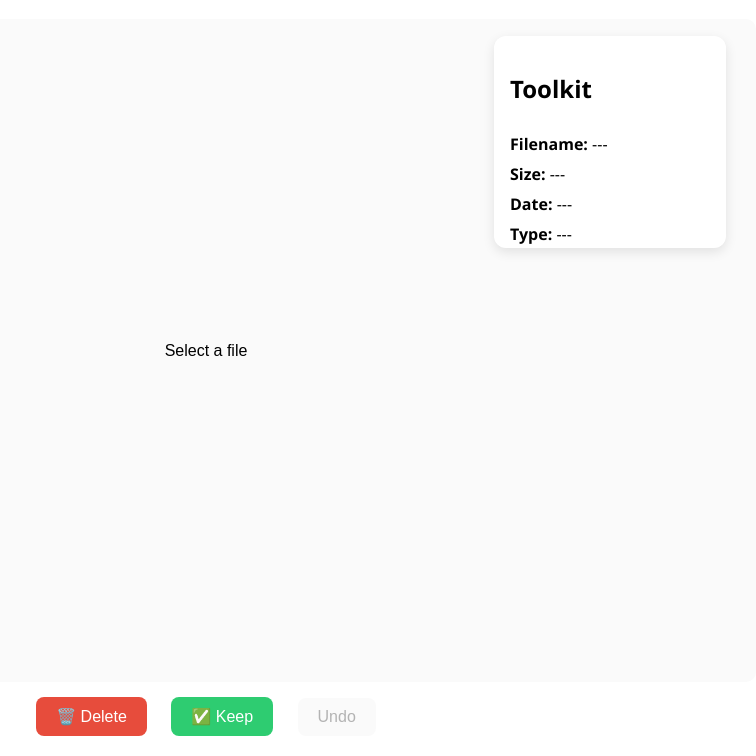
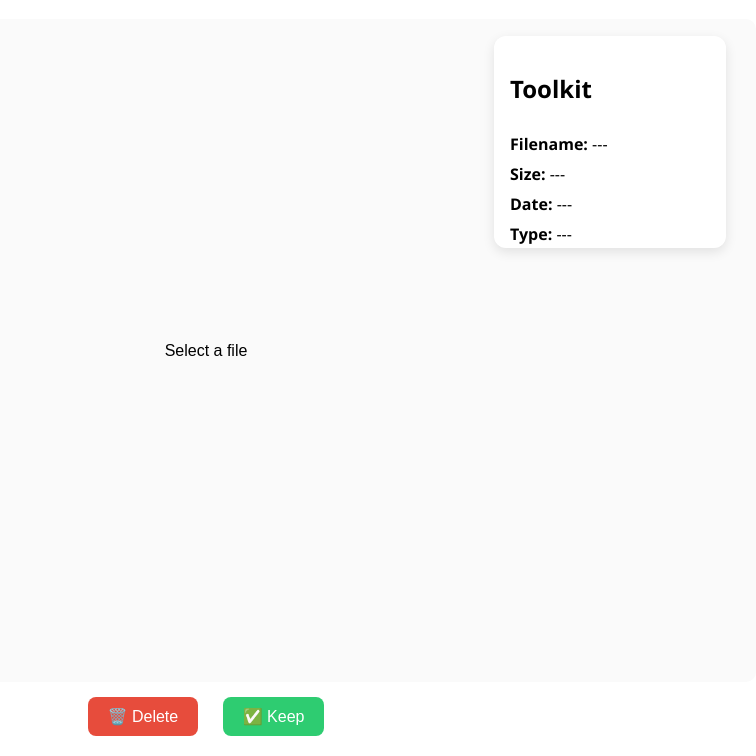
Before and after one commit to HusainBeepBop/media-sorter, a Flask app: page / in a window 1280 px wide. Shown: the part 44-800 px from the top of the page, without its empty margins (524-1280 px from the left). Run offline with Flask 3, Linux system fonts and the light colour scheme; data that the repository does not hold is empty; some libraries are stand-ins or nearby versions.

Commit message:
hid the undo button

```diff
--- a/templates/index.html
+++ b/templates/index.html
@@ -21,7 +21,7 @@
       <div class="actions">
         <button class="delete" onclick="deleteFile()">🗑️ Delete</button>
         <button class="keep" onclick="markFile()">✅ Keep</button>
-        <button id="undoButton" onclick="undoAction()" disabled>Undo</button>
+        <button id="undoButton" onclick="undoAction()" style="display: none;">Undo</button>
       </div>
     </div>
   </div>
```
